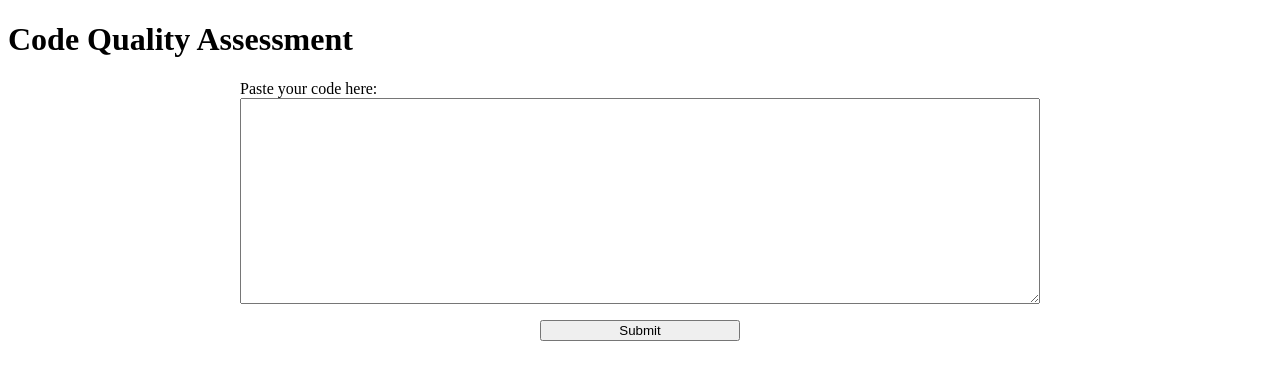
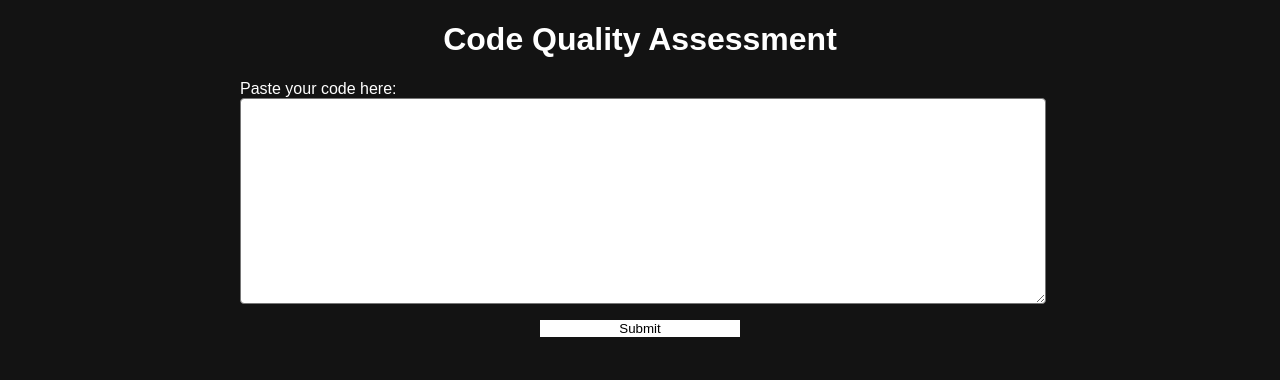
Before and after one commit to thelorddoyle/recruitment-analyser, a plain HTML site: page index.html in a window 1280 px wide. Drawn offline with Linux system fonts and the light colour scheme.

Commit message:
change fe styling

```diff
--- a/index.html
+++ b/index.html
@@ -5,6 +5,11 @@
     <meta name="viewport" content="width=device-width, initial-scale=1.0" />
     <title>Code Quality Assessment</title>
     <style>
+      body {
+        background-color: #131313;
+        color: #ffffff;
+        font-family: Arial, sans-serif;
+      }
       form {
         display: flex;
         flex-direction: column;
@@ -12,19 +17,32 @@
         max-width: 800px;
         margin: 0 auto;
       }
+      h1 {
+        text-align: center;
+      }
       textarea {
         resize: vertical;
         min-height: 200px;
+        background-color: #ffffff;
+        color: #000000;
+        border-radius: 4px;
+        width: 100%;
       }
       button {
         margin-top: 1rem;
         width: 100%;
         max-width: 200px;
         align-self: center;
+        background-color: #ffffff;
+        color: #000000;
+        border: none;
       }
       #result {
         margin-top: 2rem;
         text-align: center;
+        width: 50%;
+        margin-left: auto;
+        margin-right: auto;
       }
     </style>
   </head>
```
